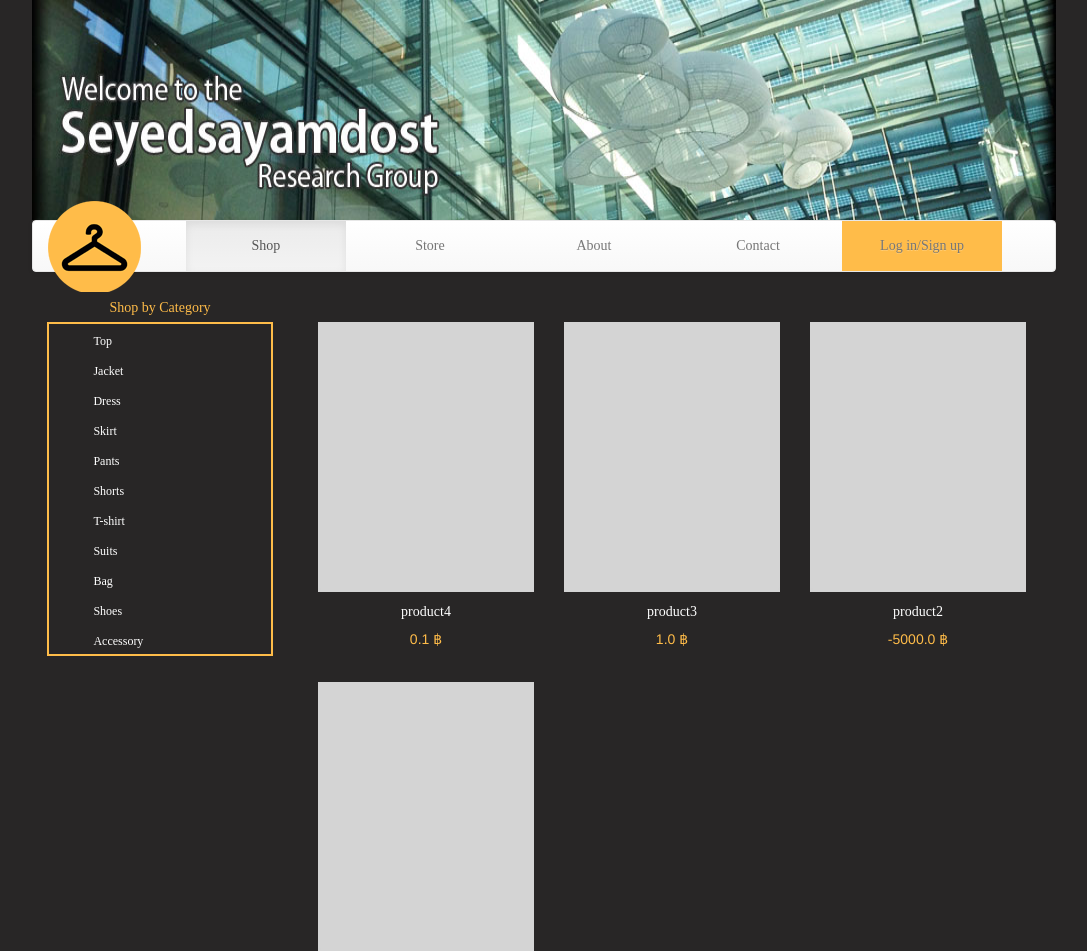
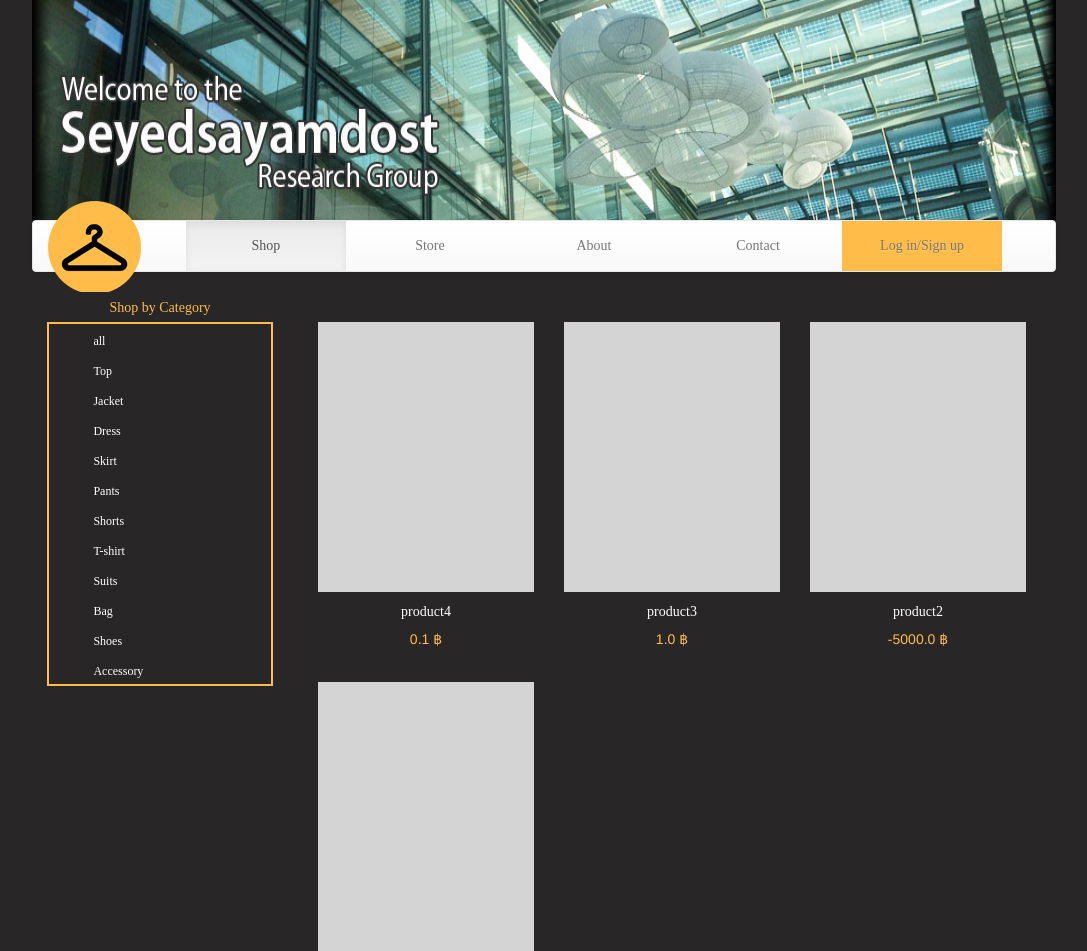
Before and after one commit to iitim/BarClothes, a Django app: page /shop/ in a window 1280 px wide. Shown: the top 951 px of the page, without its empty margins (96-1183 px from the left). Run offline with Django 3.2, Linux system fonts and the light colour scheme; data comes from the database, SQL or seed files in the repository; some libraries are stand-ins or nearby versions; some web fonts are replaced.

Commit message:
add "all" in sidebar

```diff
--- a/src/catalog/templates/catalog.html
+++ b/src/catalog/templates/catalog.html
@@ -12,6 +12,7 @@
     <aside class="visible-sm-block visible-md-block visible-lg-block visible-xs-inline">
       <p id="sidebarhead">Shop by Category</p>
       <div id="sidebar">
+        <a href="/shop"><p class="sidebar">all</p></a>
         <a href="/shop/top"><p class="sidebar">Top</p></a>
         <a href="/shop/jacket"><p class="sidebar">Jacket </p></a>
         <a href="/shop/dress"><p class="sidebar">Dress </p></a>
```
